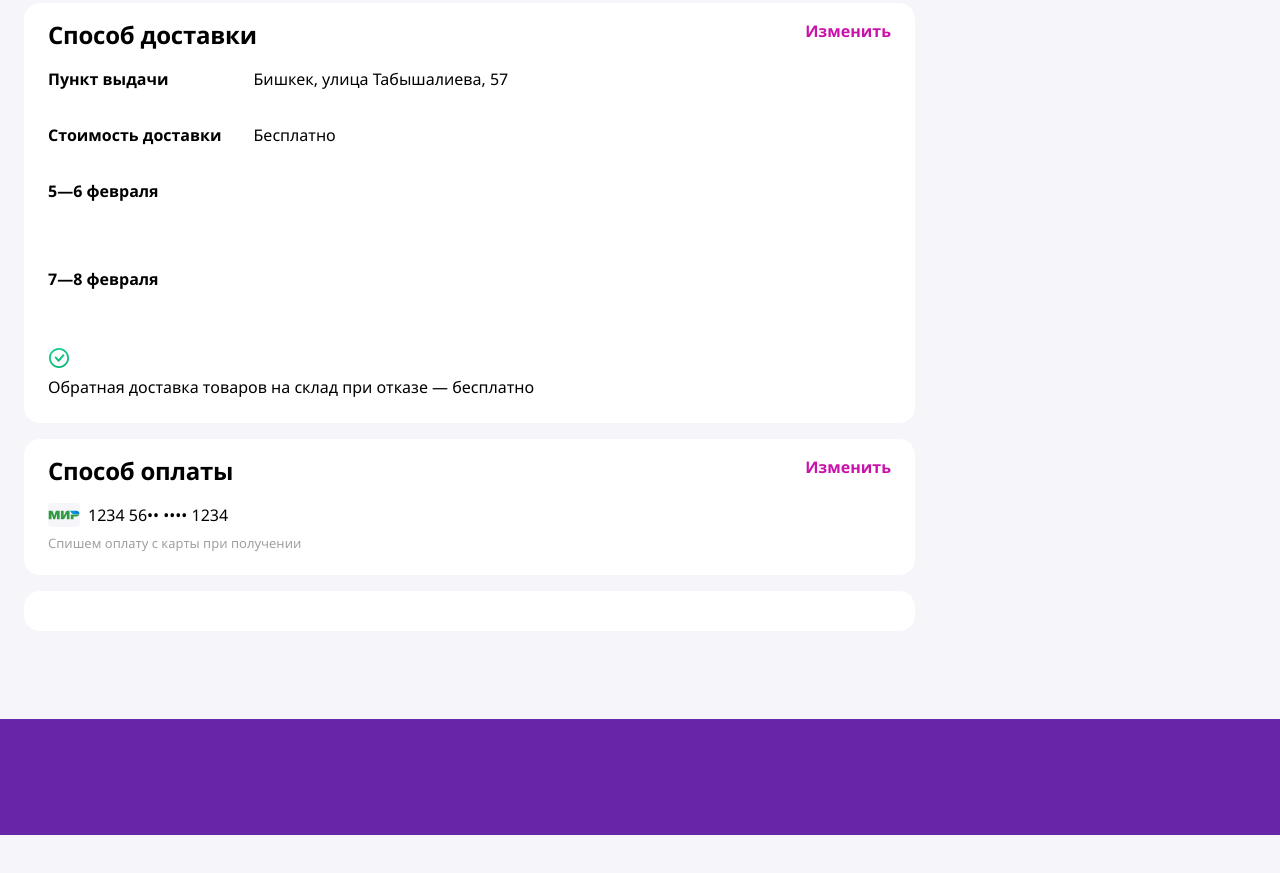
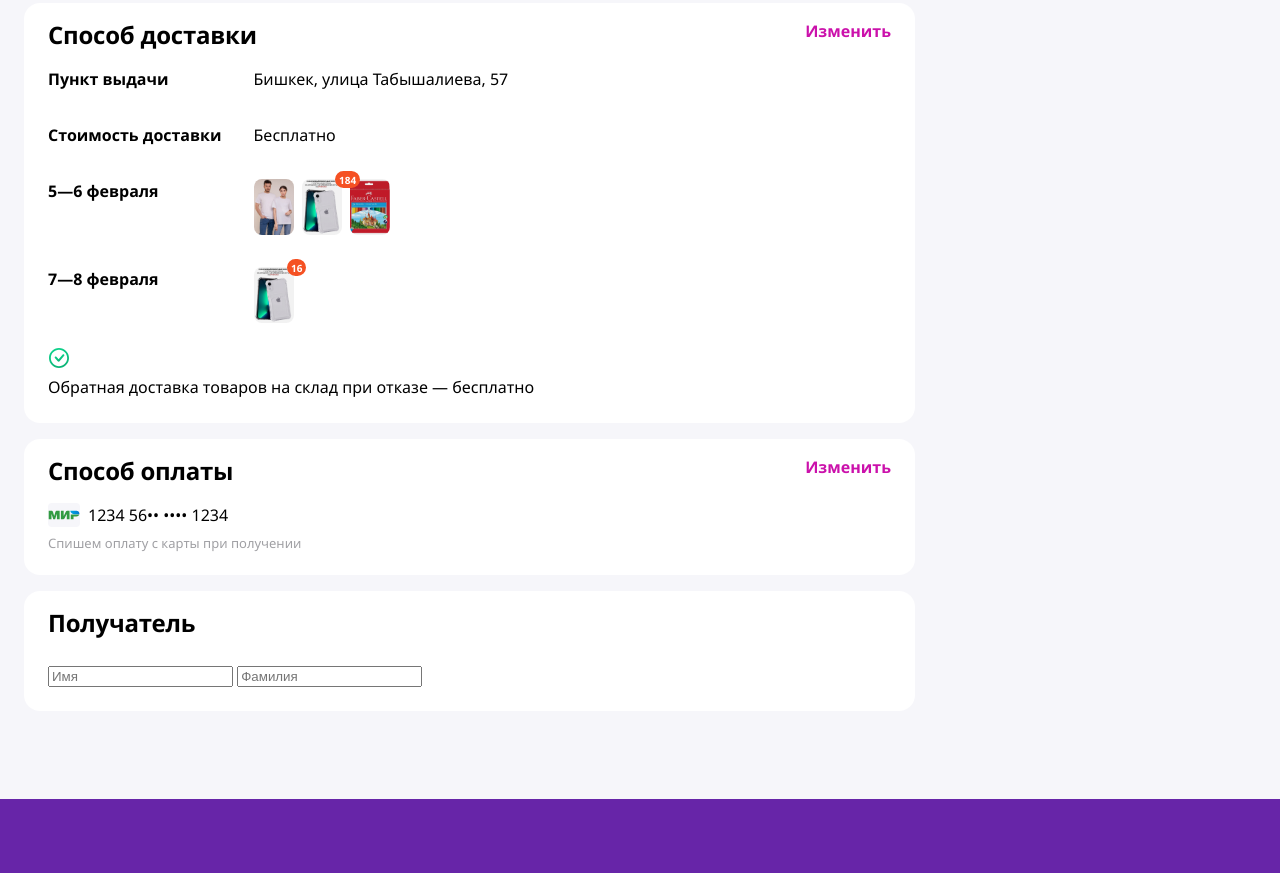
Before and after one commit to Jull128/tovaryitochka, a plain HTML site: page index.html in a window 1280 px wide. Shown: the part 1218-2091 px from the top of the page. Before the commit the page ends 2053 px from the top, so only its background shows below. Drawn offline with Linux system fonts and the light colour scheme.

Commit message:
delivery

```diff
--- a/components/Delivery/Delivery.js
+++ b/components/Delivery/Delivery.js
@@ -44,14 +44,26 @@ class Delivery {
     </div>
 </div>
 <div class='delivery__section'>
-
+    <h2>Получатель</h2>
+    <form>
+        <div>
+            <input placeholder='Имя'>
+            <input placeholder='Фамилия' />
+        </div>
+        <div>
+            <div></div>
+            <div></div>
+            <div></div>
+        </div>
+    </form>
 </div>
 </div>
             `;
 
     ROOT_DELIVERY.innerHTML = htmlCatalog;
     isAdressChoose();
-    // htmlDelivery();
+    isCardChoose();
+    htmlDeliverytest();
   }
 }
 
--- a/components/Order/Order.js
+++ b/components/Order/Order.js
@@ -75,7 +75,6 @@ class Order {
     isDeliveryChoose();
     isAdressChoose();
     isCardChoose();
-    htmlDeliverytest();
     TotalPrice();
     TotalProducts();
     TotalOldPrice();
--- a/constants/constants.js
+++ b/constants/constants.js
@@ -11,10 +11,14 @@ const CATALOG = [
     size: 56,
     sortingCenter: "OOO Вайлдберриз",
     checked: false,
+    dataDel: {
+      "5-6": 3,
+      "7-8": 1,
+    },
     dataDelivery: [
       {
         data: "5-6",
-        count: 1,
+        count: 2,
       },
       {
         data: "7-8",
@@ -34,6 +38,10 @@ const CATALOG = [
     size: "",
     sortingCenter: "OOO Мегапрофстиль",
     checked: false,
+    dataDel: {
+      "5-6": 184,
+      "7-8": 16,
+    },
     dataDelivery: [
       {
         data: "5-6",
@@ -57,10 +65,15 @@ const CATALOG = [
     size: "",
     sortingCenter: "OOO Вайлдберриз",
     checked: false,
+    dataDel: {
+      "5-6": 2,
+      "7-8": 1,
+    },
+
     dataDelivery: [
       {
         data: "5-6",
-        count: 1,
+        count: 2,
       },
       {
         data: "7-8",
--- a/css/style.css
+++ b/css/style.css
@@ -159,7 +159,7 @@ body {
   line-height: 24px;
 }
 
-::-webkit-input-placeholder {
+.search::-webkit-input-placeholder {
   color: var(--system-white, #fff);
   opacity: 0.5;
 }
--- a/js/index.js
+++ b/js/index.js
@@ -43,6 +43,8 @@ const increment = (id) => {
   update(selected.id);
   productsPage.render();
   isChecked();
+
+  deliveryPage.render();
   localStorage.setItem("data", JSON.stringify(basket));
 };
 
@@ -58,6 +60,7 @@ const decrement = (id) => {
   update(selected.id);
   productsPage.render();
   isChecked();
+  deliveryPage.render();
   localStorage.setItem("data", JSON.stringify(basket));
 };
 
@@ -419,57 +422,60 @@ function saveCard() {
   orderBasket.render();
 }
 
-//вывод товаров в блок "Способ доставки" по датам
-// function htmlDelivery() {
-//   let htmlData = document.getElementsByName("htmlDelivery");
-//   basket.map((el) => {
-//     let selected = el.dataDelivery;
-//     let cart = el.cart;
-//     htmlData.forEach((x) => {
-//       for (let i = 0; i < selected?.length; i++) {
-//         if (selected[i].data === x.id && selected[i].count > 0 && cart > 0) {
-//           x.innerHTML += `
-//           <div style='width: 40px;
-//           height: 56px;
-//           border-radius: 8px;
-//           background: linear-gradient(0deg, rgba(0, 0, 0, 0.05) 0%, rgba(0, 0, 0, 0.05) 100%), url(${el.img}) 100% / cover no-repeat, lightgray 50% / cover no-repeat;
-//           '/><div class="deliveryAmount">0</div></div>`;
-//           cart--;
-//         }
-//       }
-//     });
-//   });
-// }
-// htmlDelivery();
-
 function htmlDeliverytest() {
   //получем два элемента с датами в html
-  let label = document.getElementsByName("htmlDelivery");
-  console.log(label);
-  //перебираем корзину
+  let label1 = document.getElementById("5-6");
+  let label2 = document.getElementById("7-8");
+
   basket.map((el) => {
-    //смотрим какие даты доставки есть у продукта
-    let dates = el.dataDelivery;
-    console.log(el.cart);
-    console.log(dates);
     let cart = el.cart;
+    let search = el.dataDelivery.find((y) => y.data === label1.id) || [];
+    let search2 = el.dataDelivery.find((y) => y.data === label2.id) || [];
+    console.log(search);
+    console.log(search2);
     let amount = 0;
-    for (let i = 0; i < label.length; i++) {
-      if (label[i].id === dates[i]) {
-        if (cart >= label[i].count) {
-          amount = label[i].count;
+    if (cart <= search.count) {
+      amount = cart;
       cart = cart - amount;
     } else {
+      amount = search.count;
+      cart = cart - amount;
+    }
+    console.log(amount);
+    console.log(cart);
+    if (amount > 0) {
+      label1.innerHTML += `
+              <div style='width: 40px;
+              height: 56px;
+              border-radius: 8px;
+              background: linear-gradient(0deg, rgba(0, 0, 0, 0.05) 0%, rgba(0, 0, 0, 0.05) 100%), url(${
+                el.img
+              }) 100% / cover no-repeat, lightgray 50% / cover no-repeat;
+              '/>${
+                amount > 1 ? `<div class="deliveryAmount">${amount}</div>` : ""
+              }</div>`;
+    }
+
+    if (cart <= search2.count) {
       amount = cart;
       cart = cart - amount;
-        }
+    } else {
+      amount = search2.count;
+      cart = cart - amount;
     }
     console.log(amount);
+    console.log(cart);
+    if (amount > 0) {
+      label2.innerHTML += `
+              <div style='width: 40px;
+              height: 56px;
+              border-radius: 8px;
+              background: linear-gradient(0deg, rgba(0, 0, 0, 0.05) 0%, rgba(0, 0, 0, 0.05) 100%), url(${
+                el.img
+              }) 100% / cover no-repeat, lightgray 50% / cover no-repeat;
+              '/>${
+                amount > 1 ? `<div class="deliveryAmount">${amount}</div>` : ""
+              }</div>`;
     }
   });
-
-  //перебираем корзину
-  label.forEach((x) => {
-    console.log(x.id);
-  });
 }
```
Lines whose indentation alone changed are shown as unchanged.
